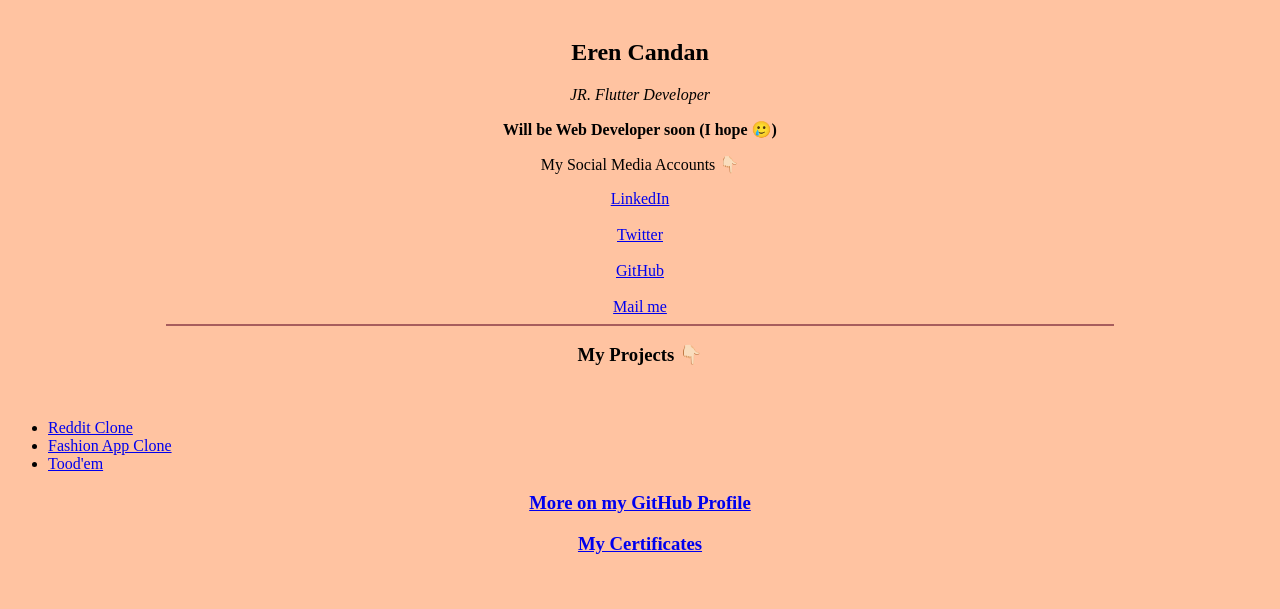
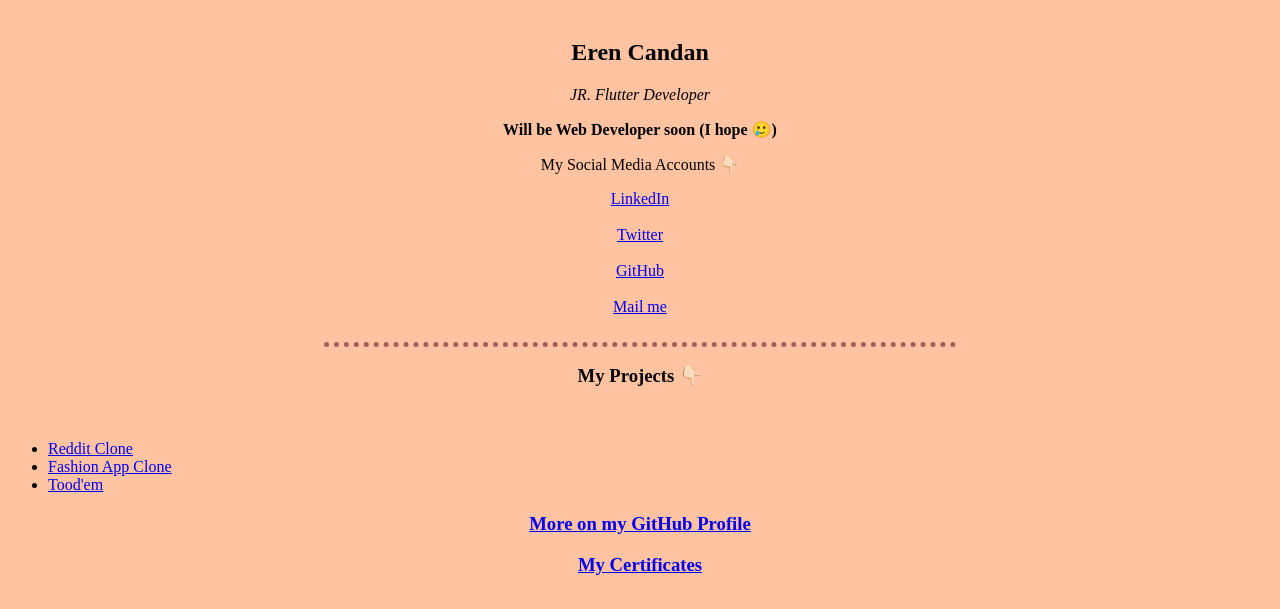
Before and after one commit to yamisagi/html-css-learning, a plain HTML site: page index.html in a window 1280 px wide. Shown: the part 191-800 px from the top of the page. Drawn offline with Linux system fonts and the light colour scheme.

Commit message:
Internal CSS Usage Explain

```diff
--- a/index.html
+++ b/index.html
@@ -22,17 +22,18 @@
 
       hr {
         border: #a75d5d;
-        background-color: #a75d5d;
-        height: 2px;
-        border-style: none;
-        width: 75%;
+        /* border-radius: 50%; */
+        /* height: 0; */
+        border-style: dotted none none;
+        border-width: 5px;
+        width: 50%;
       }
     </style>
   </head>
 
   <!-- Inline CSS ile aşağıda yaptığımız gibi, belirli tagleri etkileyebiliriz. -->
   <!-- Fakat bu durumu tüm sayfalarda ve her tagde yapmak oldukça zahmetlidir. -->
-  <!-- Bu yüzden Inline CSS yerine, Internal CSS dosyaları oluşturup, orada tüm tagleri etkileyebiliriz. -->
+  <!-- Bu yüzden Inline CSS yerine, External CSS dosyaları oluşturup, orada tüm tagleri etkileyebiliriz. -->
 
   <body>
     <!-- <body style="background-color: #ffc3a1"> -->
@@ -77,6 +78,7 @@
           height: 2px;
           width: 75%;
         " /> -->
+      <br />
       <hr />
       <strong><h3>My Projects 👇🏻</h3></strong>
       <br />
```
Also changed, not shown: 1 other file.
